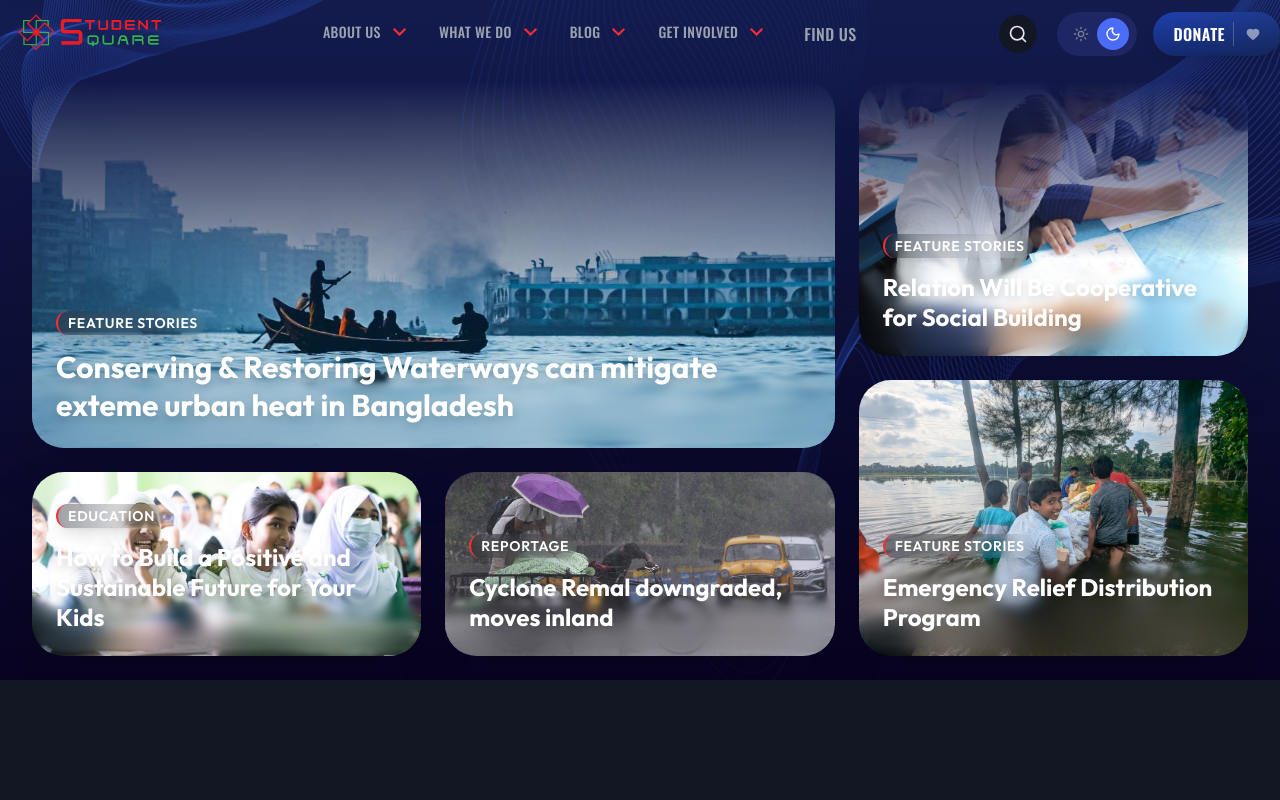
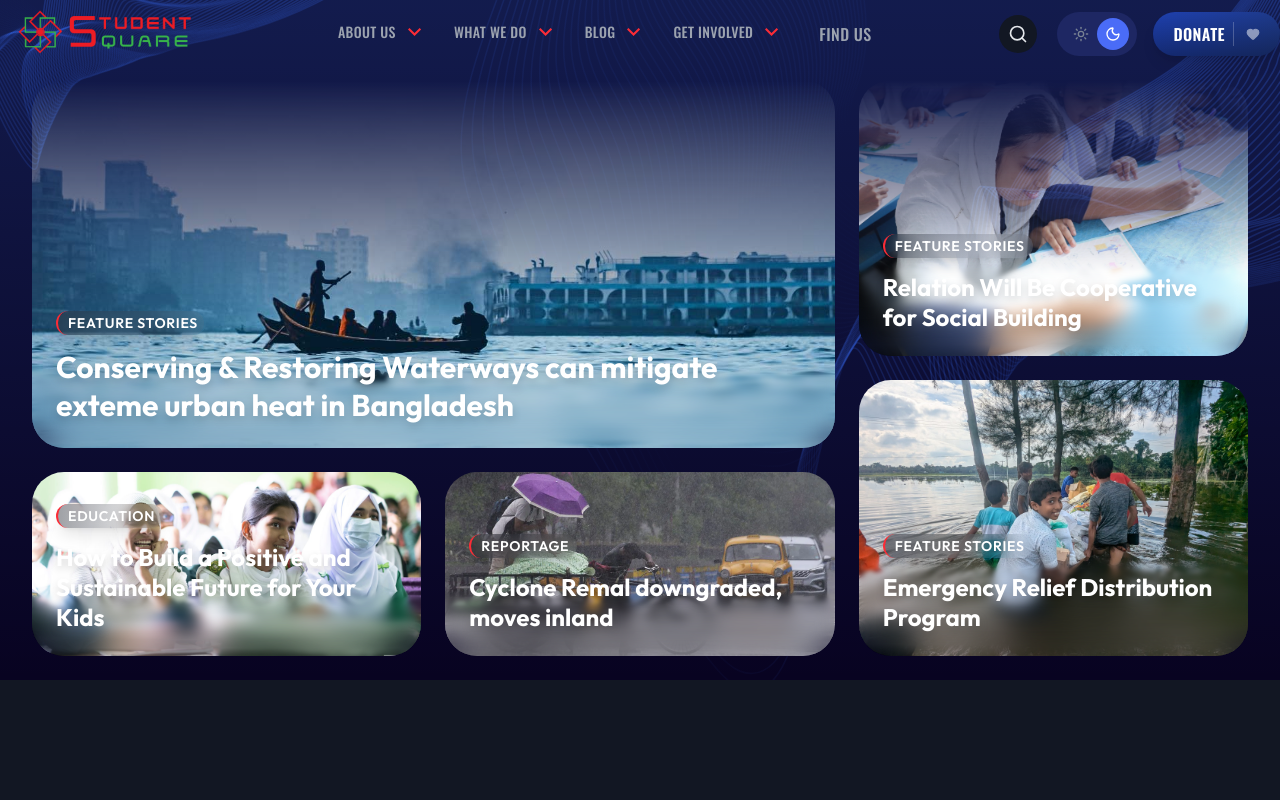
Before and after one commit to Student-Square/student-square-client, a Next.js app: page / in a window 1280 px wide. Shown: the top 800 px of the page. Built offline with nearby package versions, Linux system fonts and the light colour scheme.

Commit message:
Refactor Header and HeroCards components: Adjusted responsive styles for logo and card dimensions to enhance layout consistency across devices. Improved minimum height and width settings for better visual alignment.

```diff
--- a/src/components/Header/index.tsx
+++ b/src/components/Header/index.tsx
@@ -79,13 +79,13 @@ const Header = () => {
       >
         <div className="container max-w-[1600px] ">
           <div className="relative -mx-4 flex items-center justify-between">
-            <div className="w-60 max-w-full px-4 min-w-[clamp(120px,15vw,180px)]">
+            <div className="w-60 max-w-full px-4 min-w-[clamp(140px,17vw,195px)] sm:min-w-[clamp(140px,18vw,200px)] lg:min-w-[clamp(160px,20vw,220px)] xl:min-w-[clamp(150px,18vw,210px)] 2xl:min-w-[clamp(140px,16vw,200px)]">
               <Link href="/" className="block w-full py-4 lg:py-4">
                 <Image
                   alt="Logo"
                   width={520}
                   height={70}
-                  className="block w-full logo-float min-h-[clamp(30px,5vw,50px)] object-contain"
+                  className="block w-full logo-float min-h-[clamp(34px,6vw,54px)] sm:min-h-[clamp(35px,6vw,55px)] lg:min-h-[clamp(40px,7vw,60px)] xl:min-h-[clamp(38px,6.5vw,58px)] 2xl:min-h-[clamp(36px,6vw,56px)] object-contain"
                   src="/images/logo/ss_logo.png"
                   style={{ color: 'transparent' }}
                 />
--- a/src/components/Hero/HeroCards.tsx
+++ b/src/components/Hero/HeroCards.tsx
@@ -171,7 +171,7 @@ const HeroCards = () => {
         <div className="md:col-span-2 xl:col-span-2 flex flex-col gap-4 sm:gap-6">
           {/* First Row - Full width card taking 2/3 height */}
           <motion.div
-            className="h-[250px] sm:h-[300px] md:min-h-[360px] md:flex-[2] rounded-3xl sm:rounded-[2rem] overflow-hidden relative group drop-shadow-2xl"
+            className="h-[250px] sm:h-[300px] md:min-h-[360px] md:flex-[2] rounded-3xl sm:rounded-[2rem] overflow-hidden relative group"
             variants={itemVariants}
             whileHover={{ scale: 1.02, y: -5 }}
             transition={{ type: 'spring', stiffness: 400, damping: 10 }}
@@ -229,7 +229,7 @@ const HeroCards = () => {
           <div className="flex flex-row gap-4 sm:gap-6 md:flex-[1] xl:hidden">
             {/* Feature 2 (Secondary) for small/medium */}
             <motion.div
-              className="flex-1 h-[220px] sm:h-[160px] md:h-[300px] rounded-3xl sm:rounded-[2rem] overflow-hidden relative group drop-shadow-2xl"
+              className="flex-1 h-[220px] sm:h-[160px] md:h-[300px] rounded-3xl sm:rounded-[2rem] overflow-hidden relative group"
               variants={itemVariants}
               whileHover={{ scale: 1.05, y: -5 }}
               transition={{ type: "spring", stiffness: 400, damping: 10 }}
@@ -271,7 +271,7 @@ const HeroCards = () => {
 
             {/* Feature 3 (Third) for small/medium */}
             <motion.div
-              className="flex-1 h-[220px] sm:h-[160px] md:h-[300px] rounded-3xl sm:rounded-[2rem] overflow-hidden relative group drop-shadow-2xl"
+              className="flex-1 h-[220px] sm:h-[160px] md:h-[300px] rounded-3xl sm:rounded-[2rem] overflow-hidden relative group"
               variants={itemVariants}
               whileHover={{ scale: 1.05, y: -5 }}
               transition={{ type: "spring", stiffness: 400, damping: 10 }}
@@ -316,7 +316,7 @@ const HeroCards = () => {
           <div className="hidden xl:flex flex-row gap-4 sm:gap-6 md:flex-[1]">
             {/* Travelogue Card (Blog 1) */}
             <motion.div
-              className="flex-1 h-[200px] sm:h-[180px] md:h-auto rounded-3xl sm:rounded-[2rem] overflow-hidden relative group drop-shadow-2xl"
+              className="flex-1 h-[200px] sm:h-[180px] md:h-auto rounded-3xl sm:rounded-[2rem] overflow-hidden relative group"
               variants={itemVariants}
               whileHover={{ scale: 1.05, y: -5 }}
               transition={{ type: "spring", stiffness: 400, damping: 10 }}
@@ -366,7 +366,7 @@ const HeroCards = () => {
 
             {/* Reportage Card (Blog 2) */}
             <motion.div
-              className="flex-1 h-[200px] sm:h-[180px] md:h-auto rounded-3xl sm:rounded-[2rem] overflow-hidden relative group drop-shadow-2xl"
+              className="flex-1 h-[200px] sm:h-[180px] md:h-auto rounded-3xl sm:rounded-[2rem] overflow-hidden relative group"
               variants={itemVariants}
               whileHover={{ scale: 1.05, y: -5 }}
               transition={{ type: "spring", stiffness: 400, damping: 10 }}
@@ -403,7 +403,7 @@ const HeroCards = () => {
         <div className="md:col-span-1 hidden xl:flex flex-row md:flex-col gap-4 sm:gap-6">
           {/* First Row - Equal height card */}
           <motion.div
-            className="h-[220px] xl:h-[260px] flex-1 md:flex-1 rounded-3xl sm:rounded-[2rem] overflow-hidden relative group drop-shadow-2xl"
+            className="h-[220px] xl:h-[260px] flex-1 md:flex-1 rounded-3xl sm:rounded-[2rem] overflow-hidden relative group"
             variants={itemVariants}
             whileHover={{ scale: 1.05, y: -5 }}
             transition={{ type: "spring", stiffness: 400, damping: 10 }}
@@ -445,7 +445,7 @@ const HeroCards = () => {
 
           {/* Second Row - Equal height card */}
           <motion.div
-            className="h-[220px] xl:h-[260px] flex-1 md:flex-1 rounded-3xl sm:rounded-[2rem] overflow-hidden relative group drop-shadow-2xl"
+            className="h-[220px] xl:h-[260px] flex-1 md:flex-1 rounded-3xl sm:rounded-[2rem] overflow-hidden relative group"
             variants={itemVariants}
             whileHover={{ scale: 1.05, y: -5 }}
             transition={{ type: "spring", stiffness: 400, damping: 10 }}
```
